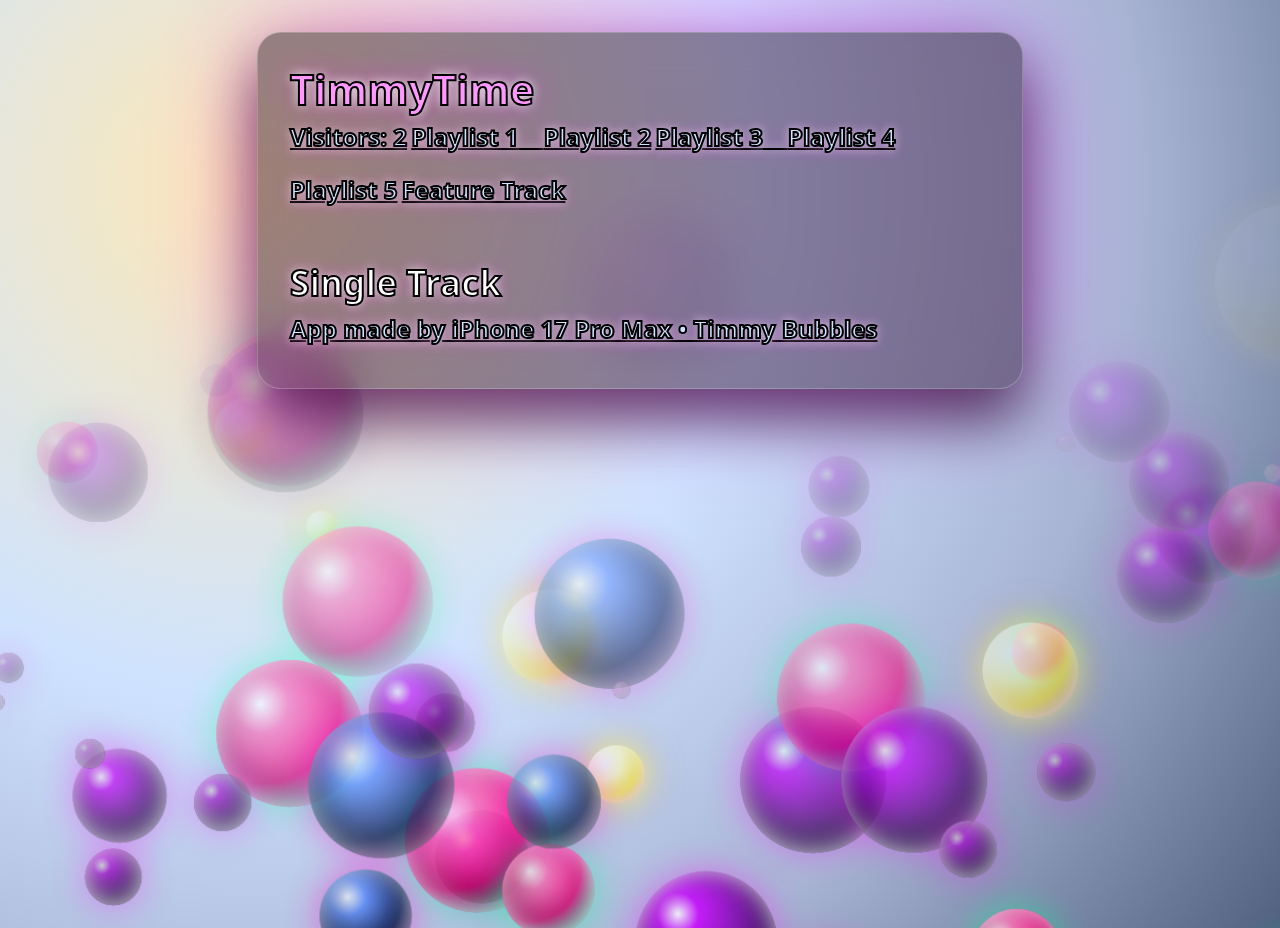
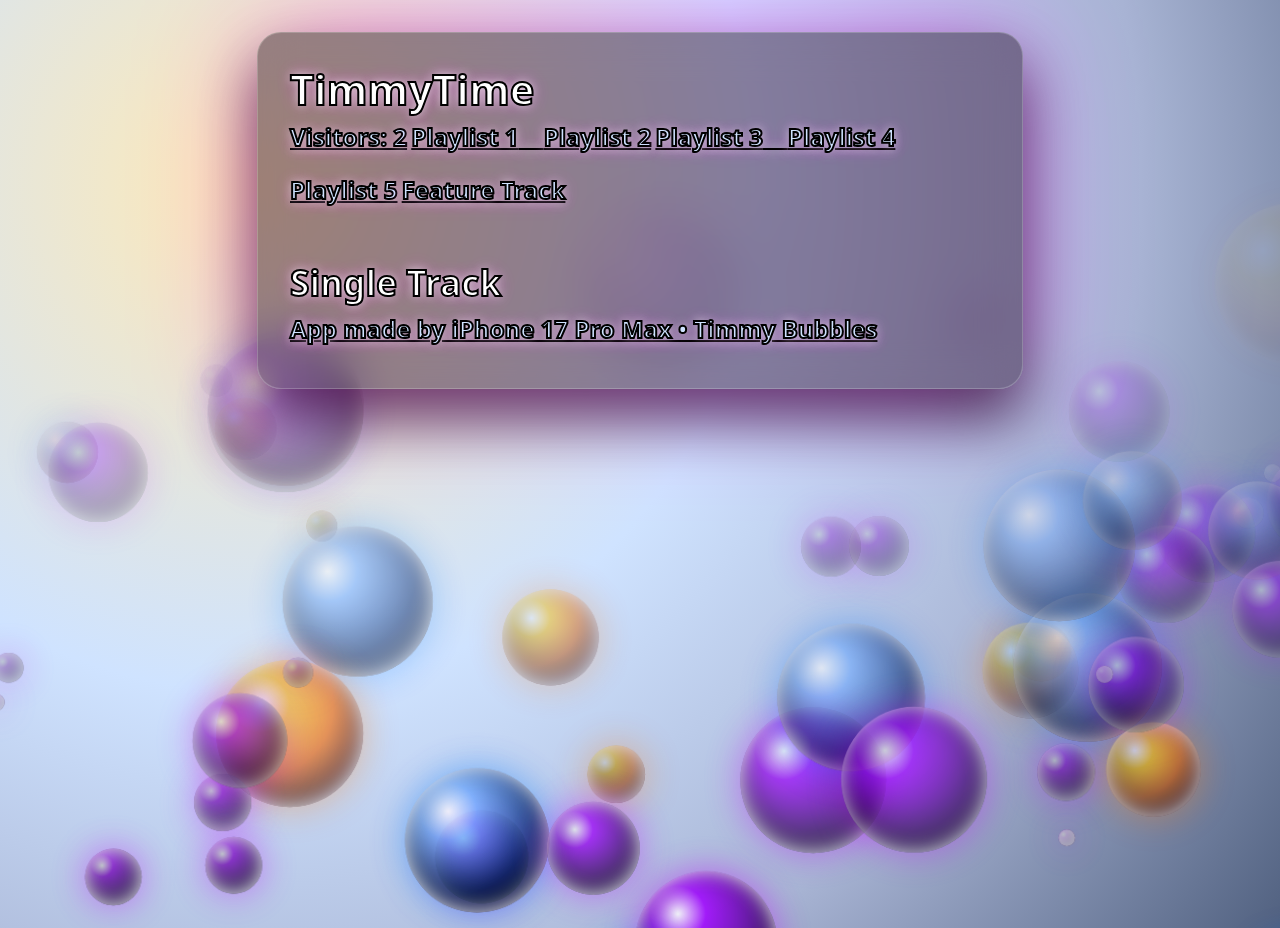
Before and after one commit to timmyjonesusn-netizen/Timmy-wsgi, a Flask app: template templates/index.html in a window 1280 px wide. Run offline with Flask 3, Linux system fonts and the light colour scheme; the template is opened without the code that fills it, so the values that code supplies are empty.

Commit message:
Update index.html

```diff
--- a/templates/index.html
+++ b/templates/index.html
@@ -6,7 +6,7 @@
 <title>TimmyTime</title>
 
 <style>
-/* =============== PAGE BACKGROUND =============== */
+/* ===== PAGE BACKGROUND ===== */
 body {
   margin: 0;
   min-height: 100vh;
@@ -21,7 +21,7 @@ body {
   overflow: hidden;
 }
 
-/* layer for bubbles sits BEHIND card */
+/* layer where bubbles live (behind card) */
 #bubble-layer {
   position: absolute;
   inset: 0;
@@ -30,7 +30,7 @@ body {
   z-index: 1;
 }
 
-/* =============== CARD / PANEL =============== */
+/* ===== CARD / PANEL ===== */
 .card-wrapper {
   position: relative;
   z-index: 10;
@@ -38,16 +38,16 @@ body {
   width: 100%;
   border-radius: 24px;
   padding: 2rem;
-  background: rgba(40, 0, 40, 0.45); /* slightly darker for contrast */
+  background: rgba(40, 0, 40, 0.45);
   backdrop-filter: blur(20px);
   box-shadow:
-    0 0 120px rgba(255,0,255,0.4),   /* back-glow for "stage light" */
+    0 0 120px rgba(255,0,255,0.4),
     0 30px 60px rgba(0,0,0,0.7);
   border: 1px solid rgba(255,255,255,0.2);
   color: #fff;
 }
 
-/* =============== TEXT STYLE =============== */
+/* ===== TEXT ===== */
 .card-wrapper h1,
 .card-wrapper h2,
 .card-wrapper p,
@@ -58,7 +58,7 @@ body {
   text-shadow:
     0 0 10px rgba(255,255,255,0.8),
     0 0 20px rgba(255,0,255,0.4);
-  -webkit-text-stroke: 2px #000; /* black edge = readable over chaos */
+  -webkit-text-stroke: 2px #000;
   margin: 0 0 0.75rem;
 }
 
@@ -66,14 +66,6 @@ body {
   font-size: 2.6rem;
   margin-top: 0;
   margin-bottom: 0.5rem;
-  animation: titlePulse 4s infinite;
-}
-
-/* header slow neon breathe */
-@keyframes titlePulse {
-  0%   { color: #ffb2ff; text-shadow: 0 0 10px #fff, 0 0 30px rgba(255,0,255,0.5); }
-  50%  { color: #ff7bff; text-shadow: 0 0 12px #fff, 0 0 40px rgba(255,0,255,0.7); }
-  100% { color: #ffb2ff; text-shadow: 0 0 10px #fff, 0 0 30px rgba(255,0,255,0.5); }
 }
 
 .card-wrapper h2 {
@@ -89,89 +81,77 @@ body {
   display: inline-block;
 }
 
-/* =============== BUBBLE CORE STYLE =============== */
+/* ===== BUBBLE BASE ===== */
 .bubble {
   position: absolute;
   border-radius: 50%;
   opacity: 0.9;
   animation: floatUp linear infinite;
   will-change: transform, opacity;
+  /* shared gloss so it looks like glass not a flat dot */
+  box-shadow:
+    inset 0 0 18px rgba(255,255,255,0.9),   /* bright white glare */
+    inset 0 -20px 40px rgba(0,0,0,0.4),     /* lower shadow */
+    0 0 30px rgba(255,255,255,0.15);        /* faint outer bloom */
 }
 
-/* glossy and depth added per bubble type (instead of 1-style-for-all) */
+/* ===== COLOR VARIANTS ===== */
 
-/* 1) DEEP PURPLE + WHITE REFLECTION */
+/* PURPLE bubble: deep violet body, dark rim */
 .bubble.purple {
   background: radial-gradient(
     circle at 30% 30%,
-    rgba(255,255,255,0.95) 0%,   /* bright hit */
-    rgba(200,0,255,1) 15%,       /* magenta shine */
-    rgba(80,0,120,1) 60%,        /* deep purple body */
-    rgba(30,0,60,1) 100%         /* dark rim */
+    rgba(255,255,255,1) 0%,        /* white highlight */
+    rgba(160,0,255,1) 20%,         /* neon violet */
+    rgba(80,0,140,1) 60%,          /* rich purple */
+    rgba(30,0,60,1) 100%           /* dark rim */
   );
   box-shadow:
-    inset 0 0 22px rgba(255,255,255,0.8),
-    inset 0 -18px 40px rgba(0,0,0,0.5),
-    0 0 35px rgba(255,0,255,0.5);
+    inset 0 0 18px rgba(255,255,255,0.9),
+    inset 0 -20px 40px rgba(0,0,0,0.6),
+    0 0 35px rgba(190,0,255,0.6);  /* purple glow */
 }
 
-/* 2) DARK BLUE WITH PINK RIM */
+/* BLUE bubble: electric blue body, deep navy rim */
 .bubble.blue {
   background: radial-gradient(
     circle at 30% 30%,
-    rgba(255,255,255,0.9) 0%,
-    rgba(90,140,255,1) 20%,      /* light electric blue core */
-    rgba(0,20,90,1) 60%,         /* navy body */
-    rgba(255,0,200,0.5) 100%     /* pink rim */
+    rgba(255,255,255,1) 0%,        /* white highlight */
+    rgba(110,170,255,1) 20%,       /* bright electric blue */
+    rgba(0,40,120,1) 60%,          /* deep blue core */
+    rgba(0,10,40,1) 100%           /* almost black navy rim */
   );
   box-shadow:
-    inset 0 0 22px rgba(255,255,255,0.6),
-    inset 0 -18px 40px rgba(0,0,0,0.6),
-    0 0 35px rgba(255,0,200,0.6);
+    inset 0 0 18px rgba(255,255,255,0.9),
+    inset 0 -20px 40px rgba(0,0,0,0.6),
+    0 0 35px rgba(0,120,255,0.6);  /* blue glow */
 }
 
-/* 3) HOT PINK WITH NEON GREEN FRINGE */
-.bubble.pinkGreen {
+/* ORANGE bubble: hot orange body, darker ember rim */
+.bubble.orange {
   background: radial-gradient(
     circle at 30% 30%,
-    rgba(255,255,255,1) 0%,
-    rgba(255,105,180,1) 20%,     /* Barbie pink */
-    rgba(255,0,128,1) 55%,       /* hot magenta */
-    rgba(0,255,150,0.5) 80%,     /* radioactive mint edge */
-    rgba(40,0,40,1) 100%         /* deep shadow edge */
+    rgba(255,255,255,1) 0%,        /* white highlight */
+    rgba(255,190,0,1) 20%,         /* gold/yellow hot core */
+    rgba(255,110,0,1) 50%,         /* bright orange */
+    rgba(140,30,0,1) 80%,          /* burnt orange edge */
+    rgba(60,10,0,1) 100%           /* deep rim */
   );
   box-shadow:
-    inset 0 0 22px rgba(255,255,255,0.8),
-    inset 0 -18px 40px rgba(0,0,0,0.45),
-    0 0 35px rgba(0,255,150,0.6);
+    inset 0 0 18px rgba(255,255,255,0.9),
+    inset 0 -20px 40px rgba(0,0,0,0.6),
+    0 0 35px rgba(255,120,0,0.6);  /* orange glow */
 }
 
-/* 4) TINY YELLOW SPARK (EYE MAGNET) */
-.bubble.spark {
-  background: radial-gradient(
-    circle at 30% 30%,
-    rgba(255,255,255,1) 0%,        /* white pop */
-    rgba(255,255,170,1) 30%,       /* pale lemon */
-    rgba(255,220,0,1) 60%,         /* bright yellow */
-    rgba(255,140,0,0.7) 80%,       /* orange rim */
-    rgba(60,20,0,0.9) 100%         /* warm shadow */
-  );
-  box-shadow:
-    inset 0 0 20px rgba(255,255,255,0.9),
-    0 0 25px rgba(255,255,120,0.9),
-    0 0 40px rgba(255,170,0,0.7);
-  opacity: 1;
-}
-
-/* =============== BUBBLE SIZES =============== */
+/* ===== BUBBLE SIZES ===== */
 .bubble.large { width:140px; height:140px; border-radius:50%; }
 .bubble.med   { width:90px;  height:90px;  border-radius:50%; }
 .bubble.sm    { width:55px;  height:55px;  border-radius:50%; }
 .bubble.tiny  { width:28px;  height:28px;  border-radius:50%; }
 .bubble.mini  { width:16px;  height:16px;  border-radius:50%; }
 
-/* =============== ANIMATION =============== */
-/* faster rise than default (1.25x ish) + gentle sway */
+/* ===== ANIMATION ===== */
+/* quick lift with a little sway */
 @keyframes floatUp {
   0% {
     transform: translateY(0) translateX(0) scale(1);
@@ -193,10 +173,10 @@ body {
 
 <body>
 
-<!-- bubble layer behind everything -->
+<!-- bubble layer -->
 <div id="bubble-layer"></div>
 
-<!-- main content card -->
+<!-- your content card -->
 <div class="card-wrapper">
   <h1>TimmyTime</h1>
   <p>Visitors: 2</p>
@@ -209,12 +189,8 @@ body {
     <a href="#">Playlist 3</a> &nbsp;&nbsp;
     <a href="#">Playlist 4</a>
   </p>
-  <p>
-    <a href="#">Playlist 5</a>
-  </p>
-  <p>
-    <a href="#">Feature Track</a>
-  </p>
+  <p><a href="#">Playlist 5</a></p>
+  <p><a href="#">Feature Track</a></p>
 
   <h2>Single Track</h2>
   <p>App made by iPhone 17 Pro Max • Timmy Bubbles</p>
@@ -222,30 +198,23 @@ body {
 
 <script>
 /*
-This script creates bubbles that each have ONE strong color identity.
-It randomizes:
-- which color class
-- which size class
-- where it starts on X
-- how fast it rises
-- when it "enters" (negative delay so they're already in motion)
+Bubble generator.
+We ONLY use purple, blue, orange now.
+We randomize size, start position, speed, and delay so the screen never looks still.
 */
 
 const bubbleLayer = document.getElementById("bubble-layer");
 
-// These match the CSS classes above
-const colorClasses = ["purple", "blue", "pinkGreen", "spark"];
+// Only these three, like you said.
+const colorClasses = ["purple", "blue", "orange"];
 const sizeClasses  = ["large", "med", "sm", "tiny", "mini"];
 
-// Weighting for how often we spawn each color.
-// purple = hero, blue = cool depth,
-// pinkGreen = neon accent, spark = eye hook.
+// Weighted pick so purple/blue are common and orange hits like accent heat.
 function pickColor() {
   const r = Math.random();
-  if (r < 0.40) return "purple";     // 40%
-  if (r < 0.60) return "blue";       // 20%
-  if (r < 0.85) return "pinkGreen";  // 25%
-  return "spark";                    // 15%
+  if (r < 0.4) return "purple";   // 40%
+  if (r < 0.8) return "blue";     // 40%
+  return "orange";                // 20%
 }
 
 function pickSize() {
@@ -260,42 +229,40 @@ function pickSize() {
 function spawnBubble() {
   const b = document.createElement("div");
   b.classList.add("bubble");
-
-  // assign look
   b.classList.add(pickColor());
   b.classList.add(pickSize());
 
-  // random horizontal start position
+  // random X position across the viewport
   b.style.left = (Math.random() * 100) + "vw";
 
-  // start slightly below view so they float through
+  // start just below the bottom so they float through
   b.style.bottom = "-160px";
 
-  // random animation duration ~6.5s to ~9.5s (fast-ish)
+  // duration ~6.5s to ~9.5s
   const duration = 8 + (Math.random()*3 - 1.5);
   b.style.animationDuration = duration.toFixed(2) + "s";
 
-  // negative delay so they’re out of sync and already mid-float
+  // negative delay so they’re already in motion when page loads
   const delay = -1 * Math.random() * duration;
   b.style.animationDelay = delay.toFixed(2) + "s";
 
   bubbleLayer.appendChild(b);
 
-  // cleanup after it's done so we don't leak DOM forever
+  // cleanup after its full life so DOM doesn't grow forever
   setTimeout(() => {
-    bubbleLayer.removeChild(b);
+    if (b.parentNode) {
+      bubbleLayer.removeChild(b);
+    }
   }, (duration + Math.abs(delay)) * 1000);
 }
 
-// Spawn a bunch up front for instant fullness
+// blast a bunch at start
 for (let i = 0; i < 40; i++) {
   spawnBubble();
 }
 
-// Keep spawning over time so it's alive
-setInterval(() => {
-  spawnBubble();
-}, 400); // more frequent = more motion energy
+// steady stream
+setInterval(spawnBubble, 400);
 </script>
 
 </body>
```
